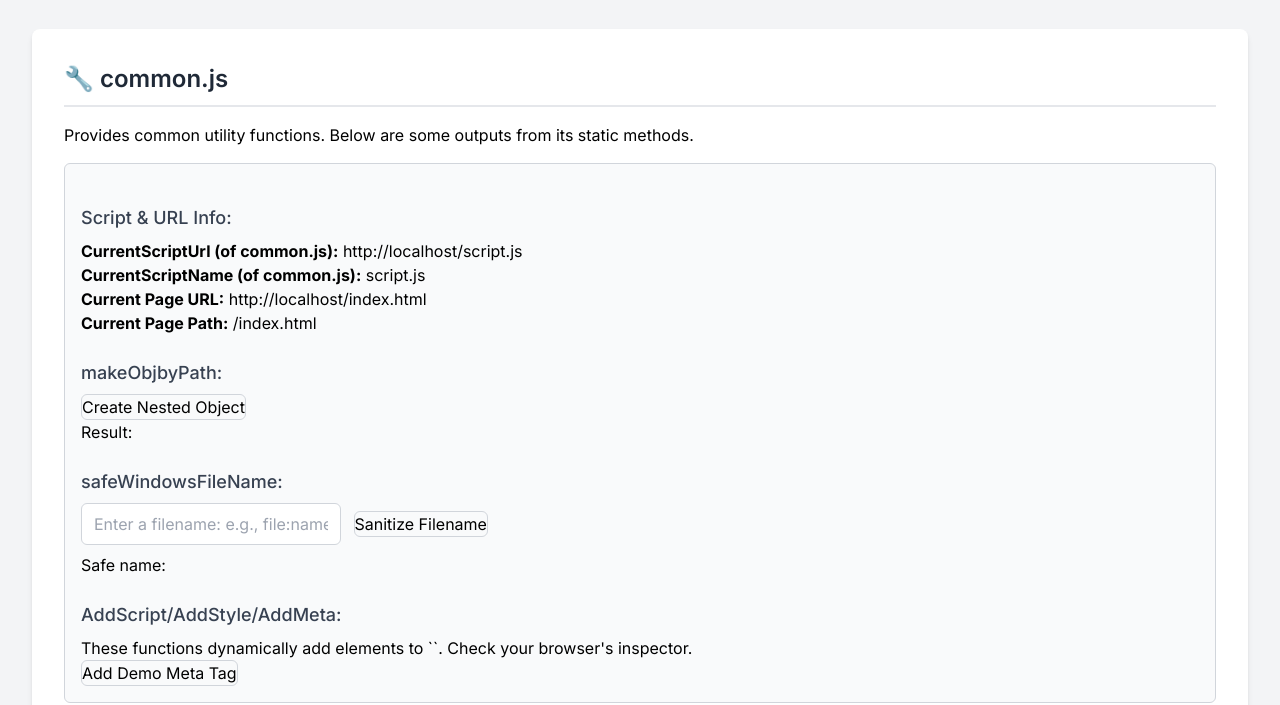
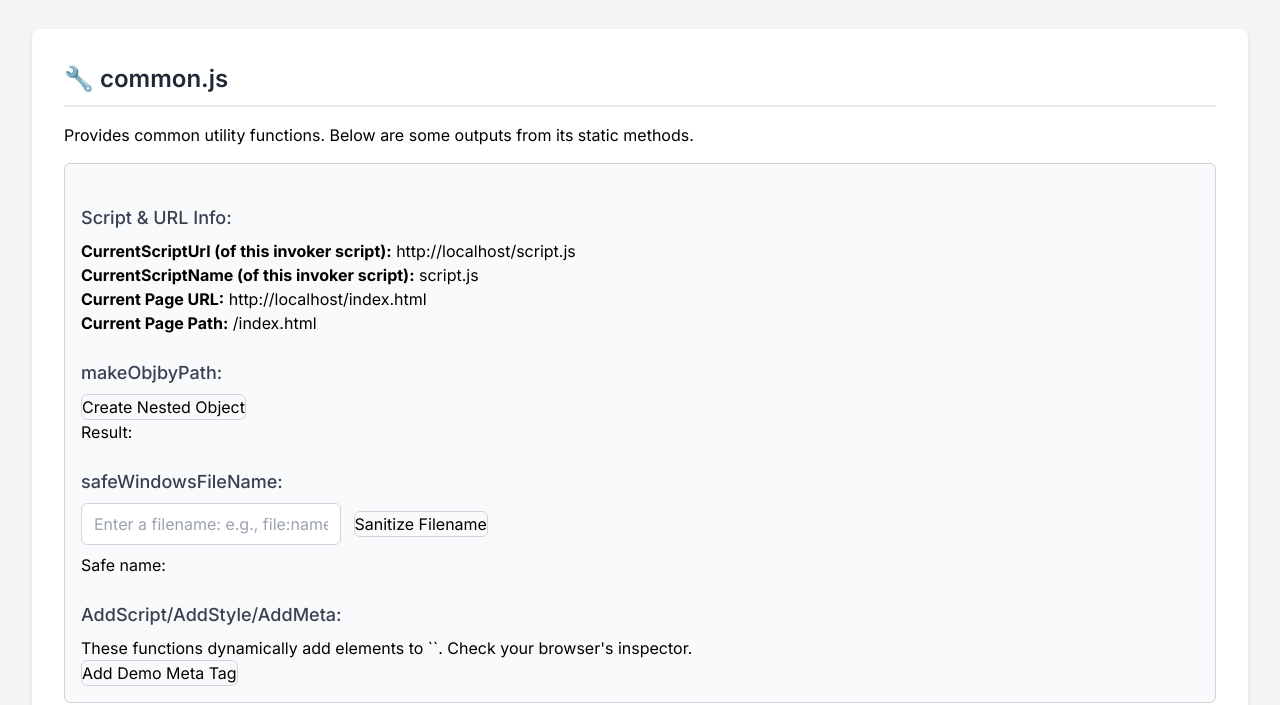
Before and after one commit to jeffersoncgo/cdn, a plain HTML site: page index.html in a window 1280 px wide. Shown: the part 111-816 px from the top of the page. Drawn offline with nearby package versions, Linux system fonts and the light colour scheme.

Commit message:
Update index.html

```diff
--- a/index.html
+++ b/index.html
@@ -37,8 +37,8 @@
             <p>Provides common utility functions. Below are some outputs from its static methods.</p>
             <div class="demo-area">
                 <h3>Script & URL Info:</h3>
-                <p><strong>CurrentScriptUrl (of common.js):</strong> <span id="common-script-url">Loading...</span></p>
-                <p><strong>CurrentScriptName (of common.js):</strong> <span id="common-script-name">Loading...</span></p>
+                <p><strong>CurrentScriptUrl (of this invoker script):</strong> <span id="common-script-url">Loading...</span></p>
+                <p><strong>CurrentScriptName (of this invoker script):</strong> <span id="common-script-name">Loading...</span></p>
                 <p><strong>Current Page URL:</strong> <span id="common-page-url">Loading...</span></p>
                 <p><strong>Current Page Path:</strong> <span id="common-page-path">Loading...</span></p>
 
```
